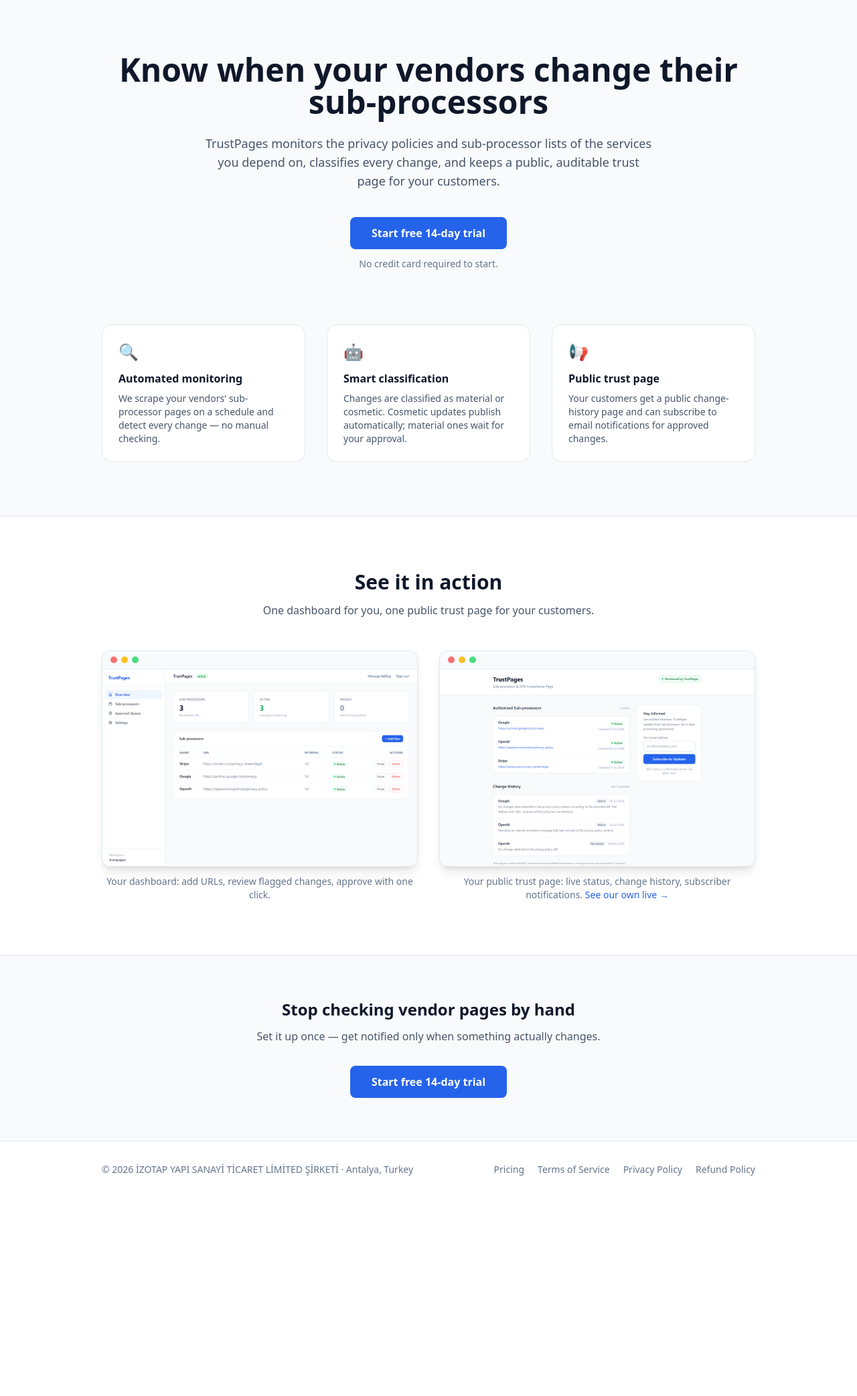
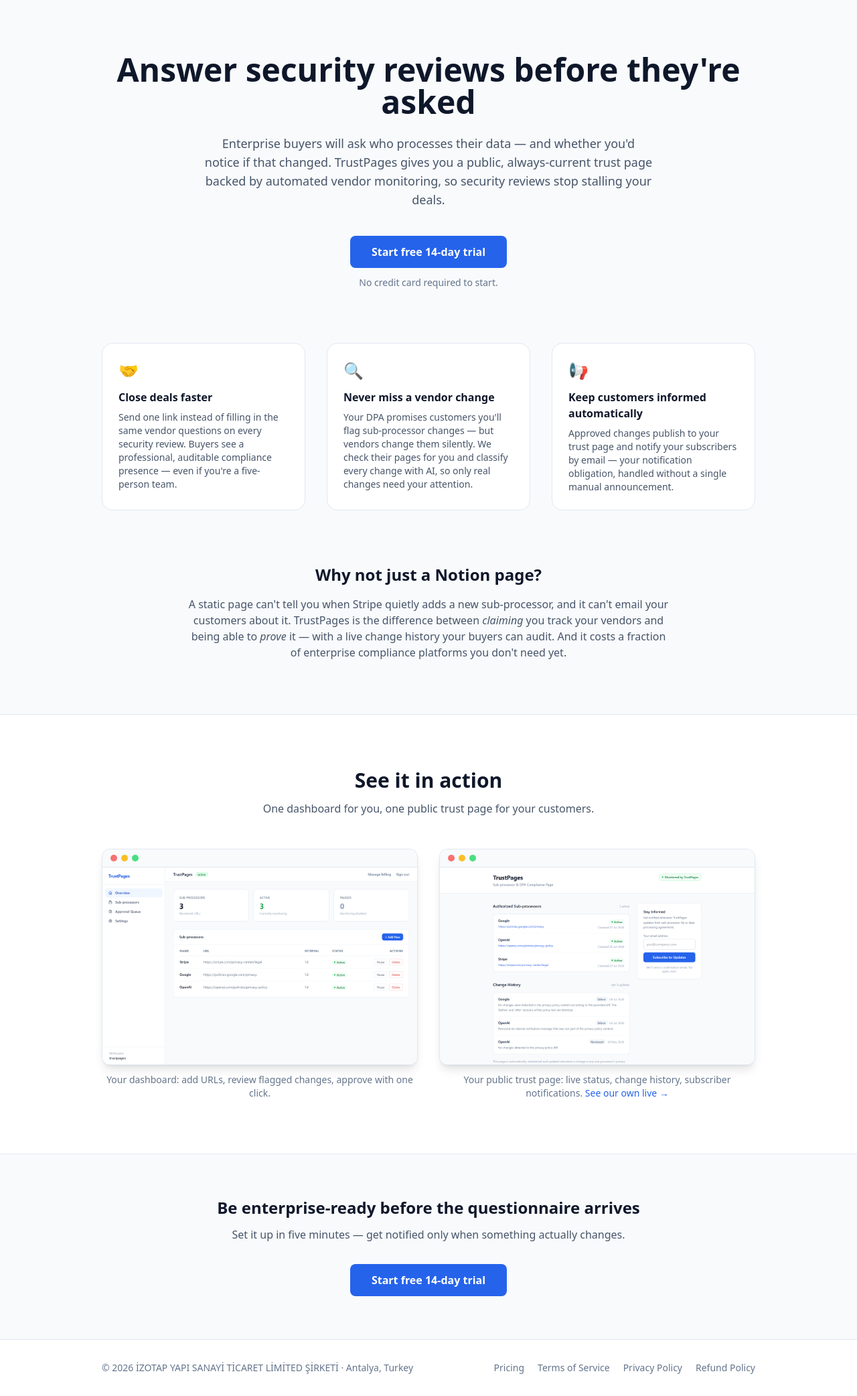
Before and after one commit to flanagans1989/truthpage, a FastAPI app: page / in a window 1280 px wide. Shown: the part 69-2153 px from the top of the page at 67% size. Before the commit the page ends 1824 px from the top, so only its background shows below. Run offline with FastAPI, Linux system fonts and the light colour scheme; parts of the project's set-up code (start-up, migrations or seed data) failed here and were passed over.

Commit message:
Reposition landing copy around business outcomes
Headline and feature cards now sell outcomes (close enterprise deals
faster, never miss a vendor change, notification obligation handled)
instead of mechanics, and a "Why not just a Notion page?" section
answers the build-vs-buy objection. No feature claims beyond what the
product does today.

Co-Authored-By: Claude Fable 5 <noreply@anthropic.com>
Claude-Session: https://claude.ai/code/session_01MsR7WUgvGE2khhNJ8Cughc

```diff
--- a/templates/landing.html
+++ b/templates/landing.html
@@ -1,6 +1,6 @@
 {% extends "base.html" %}
-{% block title %}TrustPages — Sub-processor change monitoring{% endblock %}
-{% block meta_description %}Know when your vendors change their sub-processors. TrustPages monitors privacy policies, classifies changes with AI, and publishes a public trust page your customers can subscribe to.{% endblock %}
+{% block title %}TrustPages — Answer security reviews before they're asked{% endblock %}
+{% block meta_description %}Close enterprise deals faster with a public trust page. TrustPages tracks your vendors and sub-processors, catches every change automatically, and gives security-conscious buyers the answers they need — before the questionnaire arrives.{% endblock %}
 {% block content %}
 <div class="min-h-screen flex flex-col">
     <header class="border-b border-slate-200 bg-white">
@@ -15,10 +15,11 @@
 
     <main class="flex-1">
         <section class="max-w-5xl mx-auto px-6 py-20 text-center">
-            <h1 class="text-4xl md:text-5xl font-bold text-slate-900 mb-6">Know when your vendors change their sub-processors</h1>
+            <h1 class="text-4xl md:text-5xl font-bold text-slate-900 mb-6">Answer security reviews before they're asked</h1>
             <p class="text-lg text-slate-600 max-w-2xl mx-auto mb-10">
-                TrustPages monitors the privacy policies and sub-processor lists of the services you depend on,
-                classifies every change, and keeps a public, auditable trust page for your customers.
+                Enterprise buyers will ask who processes their data — and whether you'd notice if that changed.
+                TrustPages gives you a public, always-current trust page backed by automated vendor monitoring,
+                so security reviews stop stalling your deals.
             </p>
             <a href="/auth/login" class="inline-block bg-blue-600 hover:bg-blue-700 text-white font-semibold px-8 py-3 rounded-lg">Start free 14-day trial</a>
             <p class="text-sm text-slate-500 mt-3">No credit card required to start.</p>
@@ -26,20 +27,30 @@
 
         <section class="max-w-5xl mx-auto px-6 pb-20 grid md:grid-cols-3 gap-8">
             <div class="bg-white rounded-2xl border border-slate-200 p-6">
-                <div class="text-2xl mb-3">🔍</div>
-                <h2 class="font-semibold text-slate-900 mb-2">Automated monitoring</h2>
-                <p class="text-sm text-slate-600">We scrape your vendors' sub-processor pages on a schedule and detect every change — no manual checking.</p>
+                <div class="text-2xl mb-3">🤝</div>
+                <h2 class="font-semibold text-slate-900 mb-2">Close deals faster</h2>
+                <p class="text-sm text-slate-600">Send one link instead of filling in the same vendor questions on every security review. Buyers see a professional, auditable compliance presence — even if you're a five-person team.</p>
             </div>
             <div class="bg-white rounded-2xl border border-slate-200 p-6">
-                <div class="text-2xl mb-3">🤖</div>
-                <h2 class="font-semibold text-slate-900 mb-2">Smart classification</h2>
-                <p class="text-sm text-slate-600">Changes are classified as material or cosmetic. Cosmetic updates publish automatically; material ones wait for your approval.</p>
+                <div class="text-2xl mb-3">🔍</div>
+                <h2 class="font-semibold text-slate-900 mb-2">Never miss a vendor change</h2>
+                <p class="text-sm text-slate-600">Your DPA promises customers you'll flag sub-processor changes — but vendors change them silently. We check their pages for you and classify every change with AI, so only real changes need your attention.</p>
             </div>
             <div class="bg-white rounded-2xl border border-slate-200 p-6">
                 <div class="text-2xl mb-3">📢</div>
-                <h2 class="font-semibold text-slate-900 mb-2">Public trust page</h2>
-                <p class="text-sm text-slate-600">Your customers get a public change-history page and can subscribe to email notifications for approved changes.</p>
+                <h2 class="font-semibold text-slate-900 mb-2">Keep customers informed automatically</h2>
+                <p class="text-sm text-slate-600">Approved changes publish to your trust page and notify your subscribers by email — your notification obligation, handled without a single manual announcement.</p>
             </div>
+        </section>
+
+        <section class="max-w-3xl mx-auto px-6 pb-20 text-center">
+            <h2 class="text-2xl font-bold text-slate-900 mb-4">Why not just a Notion page?</h2>
+            <p class="text-slate-600">
+                A static page can't tell you when Stripe quietly adds a new sub-processor, and it can't email your
+                customers about it. TrustPages is the difference between <em>claiming</em> you track your vendors
+                and being able to <em>prove</em> it — with a live change history your buyers can audit. And it costs
+                a fraction of enterprise compliance platforms you don't need yet.
+            </p>
         </section>
 
         <section class="bg-white border-y border-slate-200">
@@ -75,8 +86,8 @@
         </section>
 
         <section class="max-w-5xl mx-auto px-6 py-16 text-center">
-            <h2 class="text-2xl font-bold text-slate-900 mb-3">Stop checking vendor pages by hand</h2>
-            <p class="text-slate-600 mb-8">Set it up once — get notified only when something actually changes.</p>
+            <h2 class="text-2xl font-bold text-slate-900 mb-3">Be enterprise-ready before the questionnaire arrives</h2>
+            <p class="text-slate-600 mb-8">Set it up in five minutes — get notified only when something actually changes.</p>
             <a href="/auth/login" class="inline-block bg-blue-600 hover:bg-blue-700 text-white font-semibold px-8 py-3 rounded-lg">Start free 14-day trial</a>
         </section>
     </main>
```
